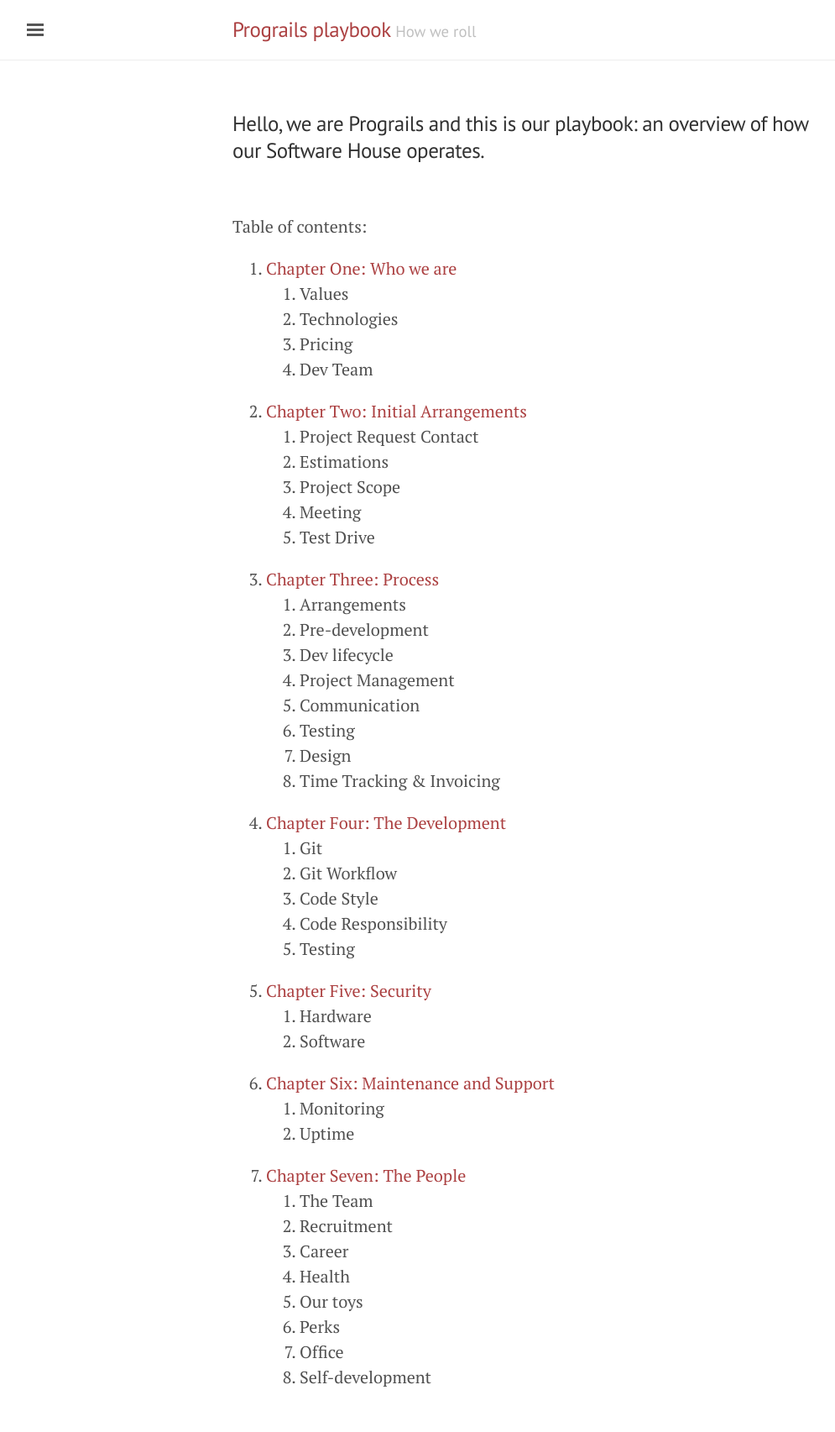
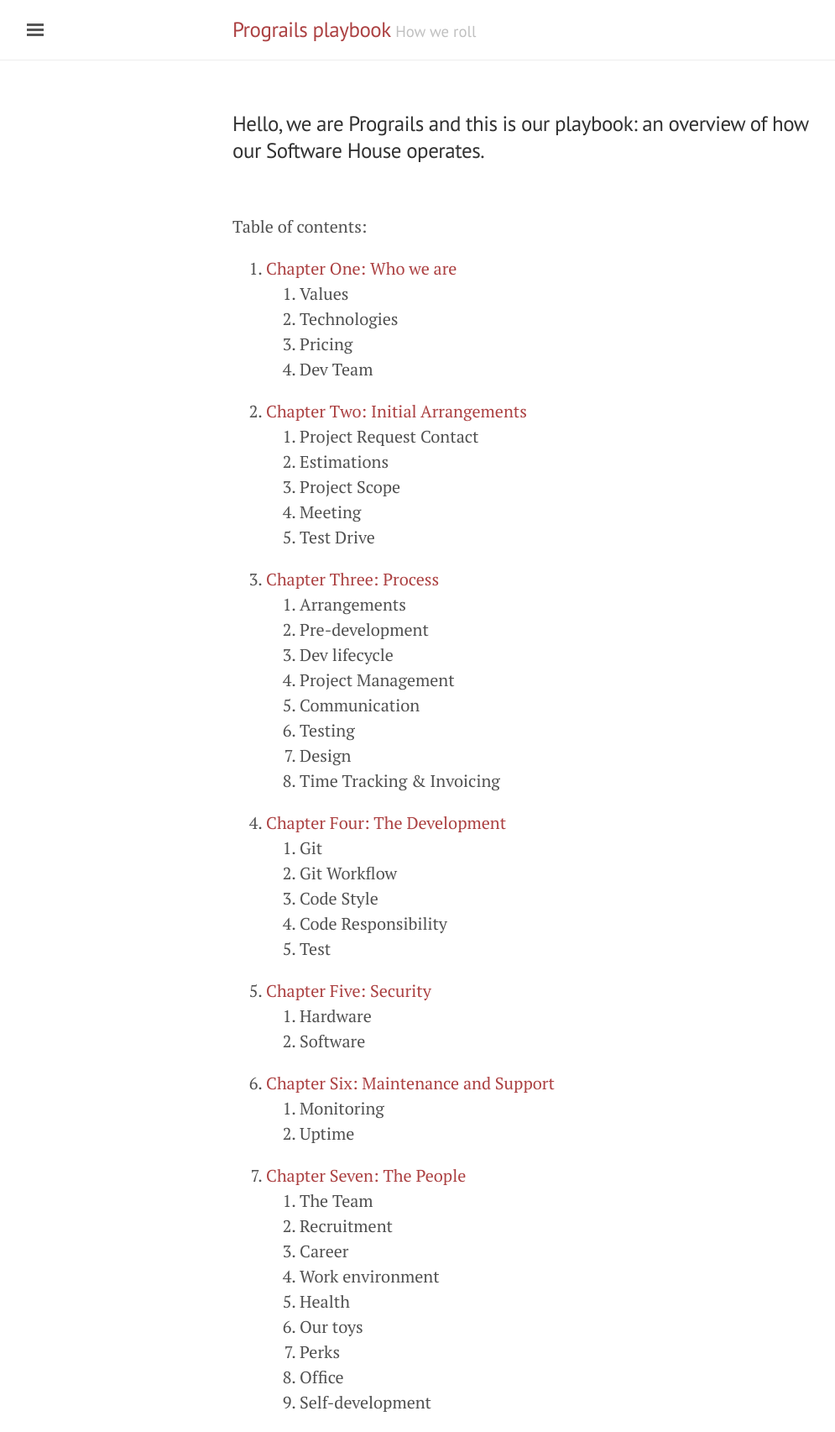
Before and after one commit to prograils/playbook, a Jekyll site: the page built from index.md, in a window 1280 px wide. Shown: the whole page at 84% size, without its empty margins (3-998 px from the left). Built offline with Jekyll 4.4.1, drawn with Linux system fonts in a browser that asks for light colours; before the commit the page ends 1675 px from its top, so only the background shows below that.

Commit message:
test and environment addition

```diff
--- a/index.md
+++ b/index.md
@@ -39,7 +39,7 @@ Table of contents:
    2. Git Workflow
    3. Code Style
    4. Code Responsibility
-   5. Testing
+   5. Test
 
 5. [Chapter Five: Security](/playbook/security)
    1. Hardware
@@ -53,8 +53,9 @@ Table of contents:
    1. The Team
    2. Recruitment
    3. Career
-   4. Health
-   5. Our toys
-   6. Perks
-   7. Office
-   8. Self-development
+   4. Work environment
+   5. Health
+   6. Our toys
+   7. Perks
+   8. Office
+   9. Self-development
```
Also changed, not shown: development.md (+7 -2 lines), the_people.md (+5 -0 lines), who_we_are.md (+1 -1 lines).
